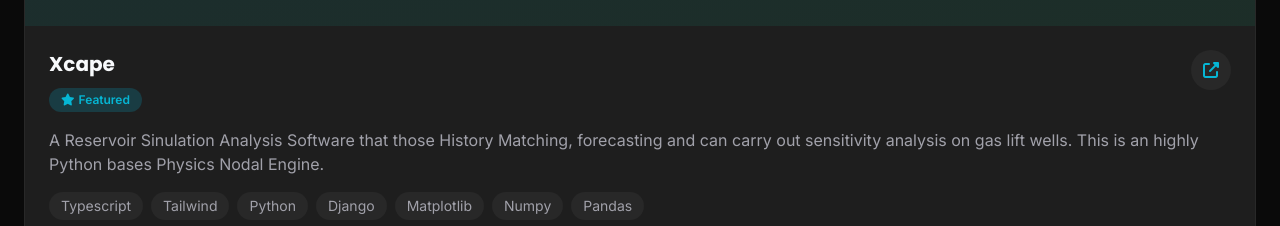
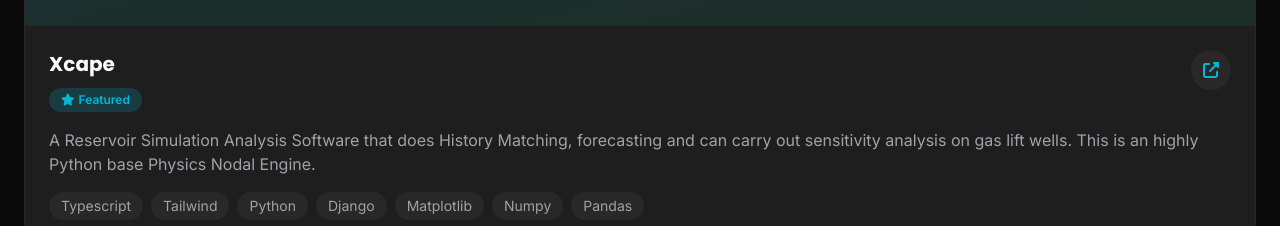
Before and after one commit to Coding-Base/OsimiGodsgiftPortfolio, a React (Vite) app: page / in a window 1280 px wide. Shown: the part 6220-6446 px from the top of the page. Built offline with nearby package versions, Linux system fonts and the light colour scheme.

Commit message:
Fix grammar in Xcape project description
Corrected grammatical errors in the project description.

```diff
--- a/src/components/Projects.jsx
+++ b/src/components/Projects.jsx
@@ -27,7 +27,7 @@ const Projects = () => {
     {
       title: "Xcape ",
       embedUrl: "https://xcape-kshk.onrender.com",
-      description:"A Reservoir Sinulation Analysis Software that those History Matching, forecasting and can carry out sensitivity analysis on gas lift wells. This is an highly Python bases Physics Nodal Engine.",
+      description:"A Reservoir Simulation Analysis Software that does History Matching, forecasting and can carry out sensitivity analysis on gas lift wells. This is an highly Python base Physics Nodal Engine.",
       liveUrl: "https://xcape-kshk.onrender.com/",
       technologies: ["Typescript", "Tailwind","Python","Django","Matplotlib","Numpy","Pandas"],
       category: "Software",
```
